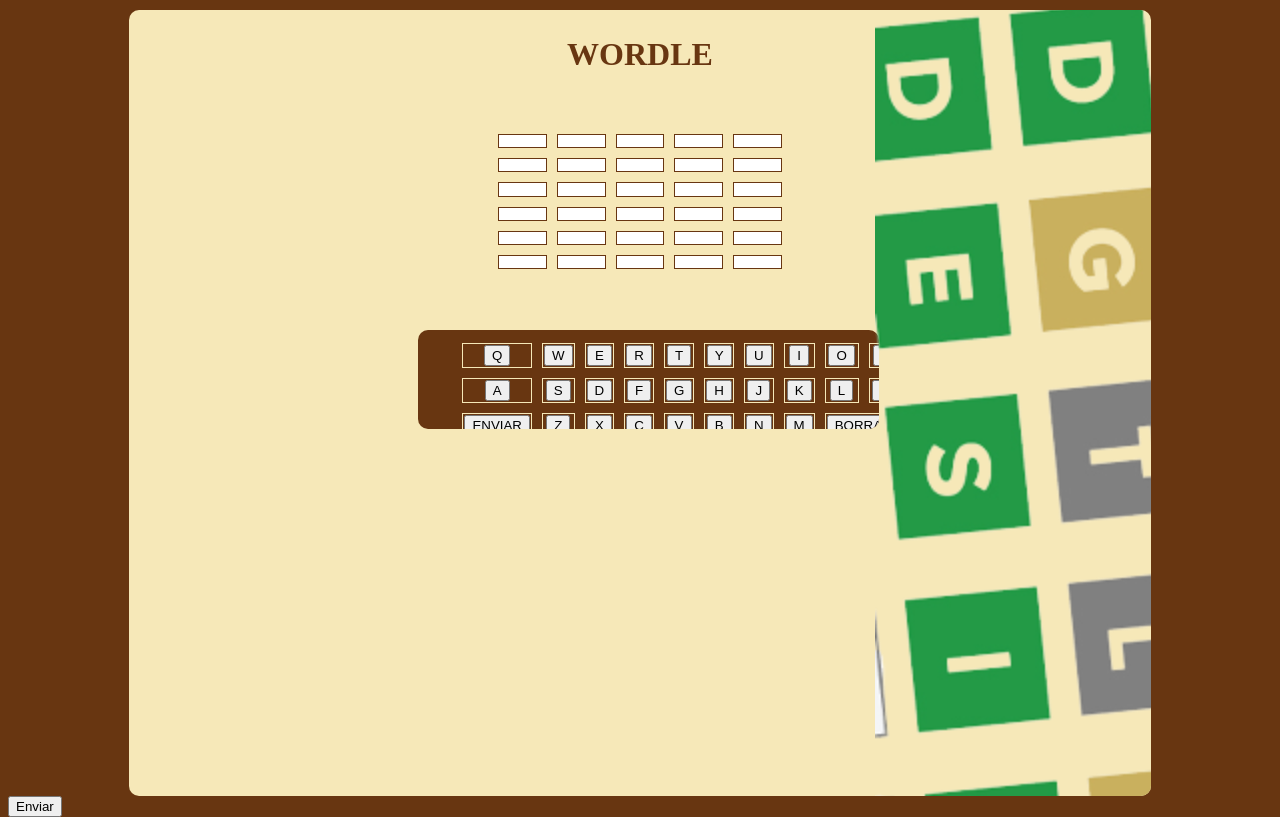
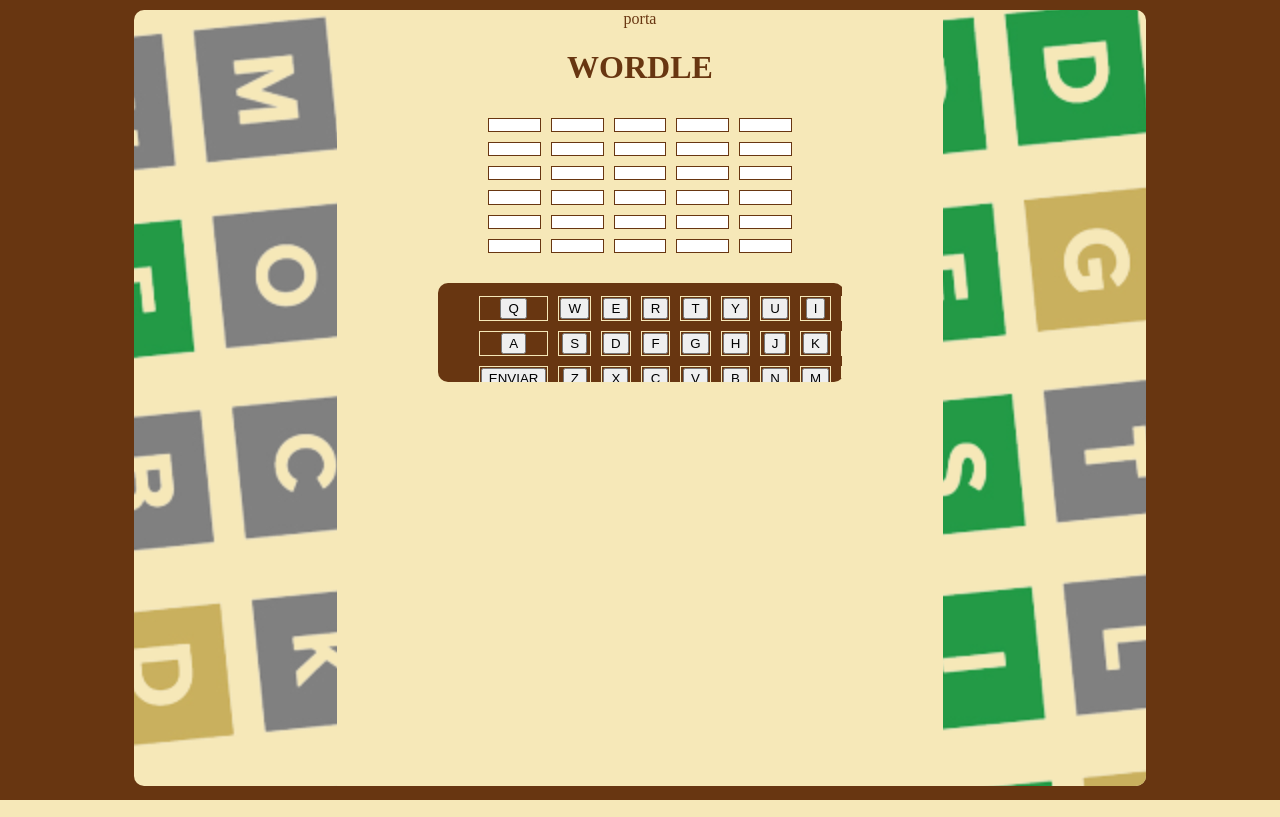
Before and after one commit to R0sac/Wordle-IPO, a PHP site: page /cuadriculas.php in a window 1280 px wide. Run offline with PHP 8.4, Linux system fonts and the light colour scheme; data that the repository does not hold is empty.

Commit message:
arreglat disseny pàgines

```diff
--- a/cuadricula.css
+++ b/cuadricula.css
@@ -11,15 +11,24 @@ html, body {
     margin-top:10px;
     margin-bottom:0px;
     text-align: center;
-    padding: 5px;
+    padding: 0px;
     border-radius: 10px;
     position: relative;
     overflow: hidden;
 }
 
-#contPrincipal img#imgDreta{
+#contDreta{
+    width: 20%;
+    height: 100%;
+    float: right;
+    padding: 0px;
+    position: relative;
+    overflow: hidden;
+}
+
+#contDreta img#imgDreta{
     transform: rotate(90deg);
-    height:678px;
+    height:auto;
     width: 1474px;
     float: right;
     position: absolute;
@@ -28,15 +37,32 @@ html, body {
     z-index: 0;
 }
 
-#contPrincipal img#imgEsquerra{
+#contEsquerra{
+    width: 20%;
+    height: 100%;
+    float: left;
+    padding: 0px;
+    position: relative;
+    overflow: hidden;
+}
+
+#contEsquerra img#imgEsquerra{
     transform: rotate(90deg);
-    height:678px;
+    height:auto;
     width: 1474px;
-    float: right;
+    float: left;
     position: absolute;
-    right: 875px;
+    left: -800px;
     top: 250px;
     z-index: 0;
+}
+
+#contCentre{
+    width: 40%;
+    height: 100%;
+    margin: auto;
+    text-align: center;
+    overflow: hidden;
 }
 
 #titol{
@@ -45,16 +71,15 @@ html, body {
 .tablaLetras{
     border-spacing: 10px;
     empty-cells: show;
-    width: 30%;
-    margin: 5% 35%;
+    width: 80%;
+    margin: 5% 10%;
     height: 20%;
 }
 #contInstruccions{
     background-color: #683611;
     color: #F6E8B8;
-    width: 45%;
+    width: 99%;
     height: 12%;
-    margin: 5% 28%;
     padding: 3px;
     border-radius: 10px;
     overflow: hidden;
--- a/cuadriculas.php
+++ b/cuadriculas.php
@@ -11,9 +11,22 @@
 </head>
 <body>
     <main id="contPrincipal">
+        <div id="contDreta">
+            <img src="wordleBanner.png" id="imgDreta">
+        </div>
+        <div id="contEsquerra">
+            <img src="wordleBanner.png" id="imgEsquerra">
+        </div>
+        <div id="contCentre">
+            <?php
+                function getRandomLine($filename) {
+                    $lines = file($filename);
+                    return $lines[array_rand($lines)];
+                }
+                $randomWord = getRandomLine("catala_5.txt");
+                echo $randomWord;
+            ?>
             <h1 id="titol">WORDLE</h1>
-            <img src="wordleBanner.png" id="imgDreta">
-            <img src="wordleBanner.png" id="imgEsquerra">
             <?php
                 echo "<p>".$_POST['inpUsuari']."</p>";
                 $fila = 6;
@@ -68,8 +81,13 @@
                     </tr>
                 </table>
             </div>
+        </div>
     </main>
-    <button onclick="addLetter()" id="boton">Enviar</button>
-    <script src="juego.js"></script>
+    <script>
+        <?php
+            echo "var php_var = '$randomWord';";
+        ?>
+    </script>
+    <script src="./juego.js"></script>
 </body>
 </html>
```
Also changed, not shown: benvingutWordle.html (+8 -3 lines), estilsWordle.css (+36 -10 lines), juego.js (+44 -2 lines).
